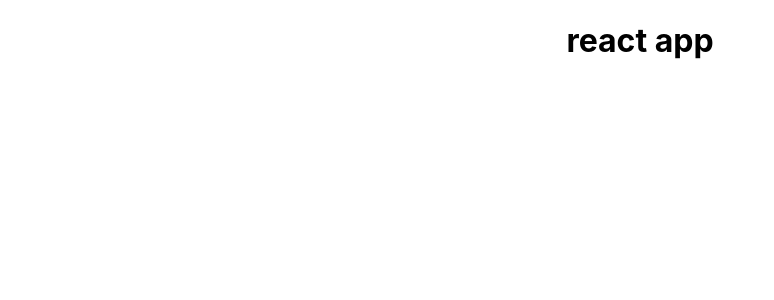
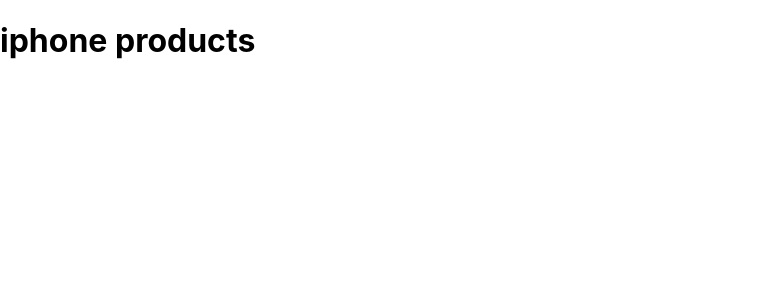
Before and after one commit to kamranalisays/ecommerce-app-full-stack, a React (Create React App) app in the folder frontend/: page / in a window 1280 px wide. Shown: the top 300 px of the page, without its empty margins (0-774 px from the left). Built offline with nearby package versions, Linux system fonts and the light colour scheme.

Commit message:
Router config

```diff
--- a/frontend/src/App.js
+++ b/frontend/src/App.js
@@ -1,11 +1,18 @@
-import logo from './logo.svg';
-import './App.css';
+import React from 'react';
 
-function App() {
+import {BrowserRouter  , Routes , Route, Navigate} from 'react-router-dom';
+import Products from './components/ProductComponent/Products';
+
+
+
+const  App = () =>  {
   return (
-    <div className="App">
-     <h1> react app </h1>
-    </div>
+  <BrowserRouter>
+    <Routes>
+      <Route path='/' element={<Products />}  />
+      <Route path='*' element={<Navigate to='/' />} />
+    </Routes>
+  </BrowserRouter>
   );
 }
 
--- /dev/null
+++ b/frontend/src/components/ProductComponent/Products.js
@@ -0,0 +1,10 @@
+import React from "react";
+
+const Products = () => {
+
+    return  <h1>  iphone  products</h1>  ;
+
+
+}
+
+export default Products;
```
